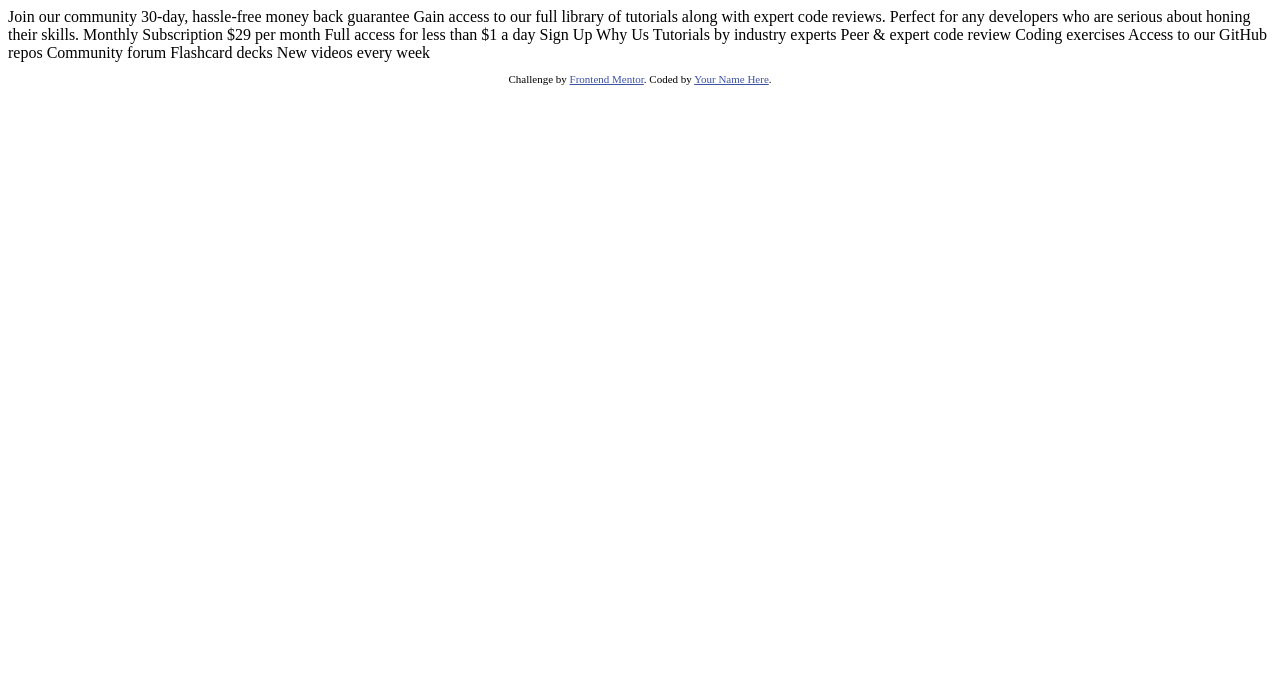
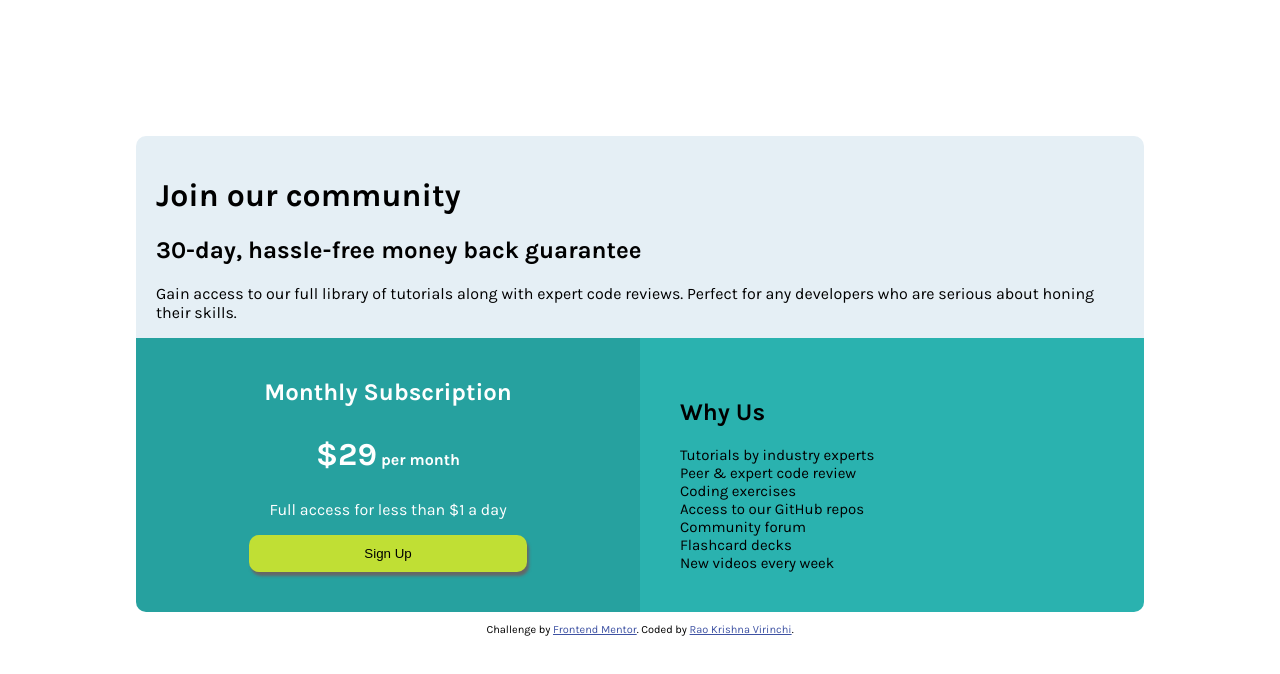
Before and after one commit to virinchi123/Frontend-Mentor-Single-Price-Grid-Component-Challenge, a plain HTML site: page index.html in a window 1280 px wide. Drawn offline with Linux system fonts and the light colour scheme.

Commit message:
added some styling

```diff
--- a/index.html
+++ b/index.html
@@ -5,6 +5,9 @@
   <meta name="viewport" content="width=device-width, initial-scale=1.0"> <!-- displays site properly based on user's device -->
 
   <link rel="icon" type="image/png" sizes="32x32" href="./images/favicon-32x32.png">
+  <link rel="stylesheet" href="/main.css">
+  <link href="https://fonts.googleapis.com/css2?family=Karla:ital,wght@0,400;0,700;1,400;1,700&display=swap"
+    rel="stylesheet">
 
   <title>Frontend Mentor | Single Price Grid Component</title>
 
@@ -15,35 +18,37 @@
   </style>
 </head>
 <body>
-  Join our community
 
-  30-day, hassle-free money back guarantee
+  <div class="join">
+    <h1>Join our community</h1>
+    <h2>30-day, hassle-free money back guarantee</h2>
+    <p>Gain access to our full library of tutorials along with expert code reviews.
+      Perfect for any developers who are serious about honing their skills.</p>
+  </div>
 
-  Gain access to our full library of tutorials along with expert code reviews.
-  Perfect for any developers who are serious about honing their skills.
+<div  class="subscription">
+  <h2>Monthly Subscription</h2>
+  <h1><span id="dollar">&dollar;29</span> per month</h1>
+  <p>Full access for less than &dollar;1 a day</p>
+  <button type="button">Sign Up</button>
+</div>
 
-  Monthly Subscription
 
-  &dollar;29 per month
-
-  Full access for less than &dollar;1 a day
-
-  Sign Up
-
-  Why Us
-
-  Tutorials by industry experts
-  Peer &amp; expert code review
-  Coding exercises
-  Access to our GitHub repos
-  Community forum
-  Flashcard decks
-  New videos every week
+<div class="whyus">
+  <h2>Why Us</h2>
+  <p>Tutorials by industry experts</p>
+  <p>Peer &amp; expert code review</p>
+  <p>Coding exercises</p>
+  <p>Access to our GitHub repos</p>
+  <p>Community forum</p>
+  <p>Flashcard decks</p>
+  <p>New videos every week</p>
+</div>
 
   <footer>
     <p class="attribution">
       Challenge by <a href="https://www.frontendmentor.io?ref=challenge" target="_blank">Frontend Mentor</a>.
-      Coded by <a href="#">Your Name Here</a>.
+      Coded by <a href="https://github.com/virinchi123/Frontend-Mentor-Single-Price-Grid-Component-Challenge">Rao Krishna Virinchi</a>.
     </p>
   </footer>
 </body>
--- /dev/null
+++ b/main.scss
@@ -0,0 +1,87 @@
+$colors:(
+    cyan:hsl(179, 62%, 43%),
+    yellow: hsl(71, 73%, 54%),
+    LightGray: hsl(204, 43%, 93%),
+    GrayishBlue: hsl(218, 22%, 67%)
+);
+
+@function color($color){
+    @return map-get($map: $colors, $key: $color);
+}
+
+body{
+    display: grid;
+    grid-template-columns: 1fr 1fr;
+    grid-template-areas:
+        "join join"
+        "subscription whyus"
+        "credits credits";
+    padding: 10%;
+    font-family: 'Karla', sans-serif;
+
+    .join{
+        grid-area:join;
+        background-color: color(LightGray);
+        border-radius: 10px 10px 0 0;
+        padding: 20px;
+        padding-bottom: 0;
+    }
+
+    .subscription{
+        grid-area:subscription;
+        background-color: darken(color(cyan),4%);
+        display: flex;
+        flex-direction: column;
+        border-radius: 0 0 0 10px;
+        padding: 20px;
+        text-align: center;
+
+        h1{
+            color:white;
+            font-size: 16px;
+            align-self: center;
+
+            span{
+                font-size: 32px;
+                margin: 0;
+                align-self: initial;
+            }
+        }
+
+        h2{
+            color: white;
+        }
+
+        p{
+            color: white;
+        }
+
+        button{
+            border: none;
+            width: 60%;
+            align-self: center;
+            height: 16%;
+            background-color: color(yellow);
+            box-shadow: 2px 4px 3px #666;
+            border-radius: 10px;
+        }
+    }
+
+    .whyus{
+        grid-area:whyus;
+        background-color: color(cyan);
+        border-radius: 0 0 10px 0;
+        padding: 40px;
+        display: flex;
+        flex-direction: column;
+
+        p{
+            font-size: 15px;
+            margin:0;
+        }
+    }
+
+    footer{
+        grid-area: credits;
+    }
+}
```
Also changed, not shown: main.css (added), 1 other file.
